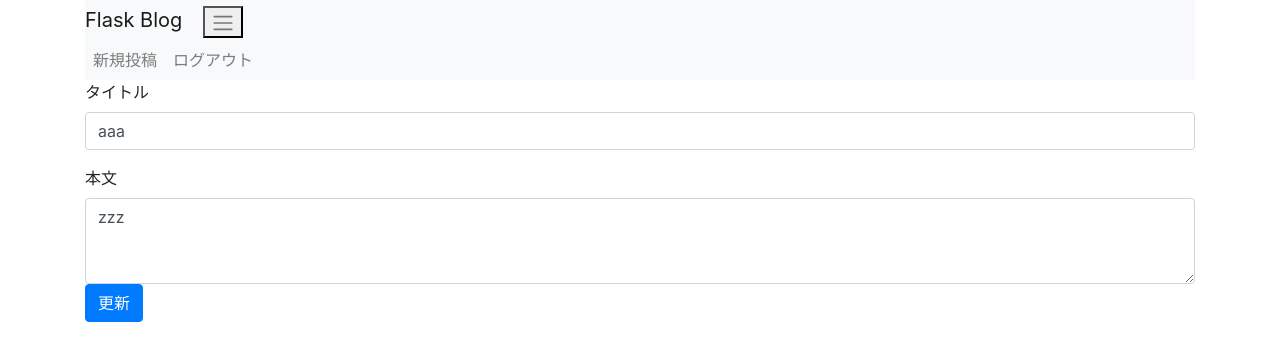
After one commit to kazato110tm/flask_Application, a Flask app: page /entries/1/edit in a window 1280 px wide. The commit adds this page. Shown: the top 361 px of the page. Run offline with Flask 2, Linux system fonts and the light colour scheme; the visitor is signed in with stand-in values (Sample User, id 1); data comes from the database, SQL or seed files in the repository; some libraries are stand-ins or nearby versions.

Commit message:
記事更新機能追加

```diff
--- /dev/null
+++ b/flask_blog/templates/entries/edit.html
@@ -0,0 +1,15 @@
+<!DOCTYPE html>
+{% extends "layout.html" %}
+{% block body %}
+<form action="{{ url_for('update_entry', id=entry.id)}}" method="post" class="add-entry">
+    <div class="form-group">
+        <label for="InputTitle">タイトル</label>
+        <input type="text" class="form-control" id="InputTitle" name="title" value="{{ entry.title }}">
+    </div>
+    <div class=" form-froup">
+        <label for="InputText">本文</label>
+        <textarea class="form-control" id="InputText" name="text" rows="3">{{ entry.text | safe }}</textarea>
+    </div>
+    <button type="submit" class="btn btn-primary">更新</button>
+</form>
+{% endblock %}
--- a/flask_blog/templates/entries/index.html
+++ b/flask_blog/templates/entries/index.html
@@ -6,6 +6,7 @@
     <div class="card">
         <div class="card-body">
             <h5 class="card-title">{{ entry.title }}</h5>
+            <a href="{{ url_for('show_entry', id=entry.id) }}" class="card-link">続きを読む</a>
         </div>
     </div>
     {% else %}
--- a/flask_blog/views/entries.py
+++ b/flask_blog/views/entries.py
@@ -31,3 +31,32 @@ def add_entry():
     db.session.commit()
     flash('新しい記事が作成されました')
     return redirect(url_for('show_entries'))
+
+
+@app.route('/entries/<int:id>', methods=['GET'])
+def show_entry(id):
+    if not session.get('logged_in'):
+        return redirect(url_for('login'))
+    entry = Entry.query.get(id)
+    return render_template('entries/show.html', entry=entry)
+
+
+@app.route('/entries/<int:id>/edit', methods=['GET'])
+def edit_entry(id):
+    if not session.get('logged_in'):
+        return redirect(url_for('login'))
+    entry = Entry.query.get(id)
+    return render_template('entries/edit.html', entry=entry)
+
+
+@app.route('/entries/<int:id>/update', methods=['POST'])
+def update_entry(id):
+    if not session.get('logged_in'):
+        return redirect(url_for('login'))
+    entry = Entry.query.get(id)
+    entry.title = request.form['title']
+    entry.text = request.form['text']
+    db.session.merge(entry)
+    db.session.commit()
+    flash('記事が更新されました')
+    return redirect(url_for('show_entries'))
```
Also changed, not shown: flask_blog/models/entries.py (+7 -9 lines), flask_blog/templates/entries/show.html (added, +16 -0 lines).
